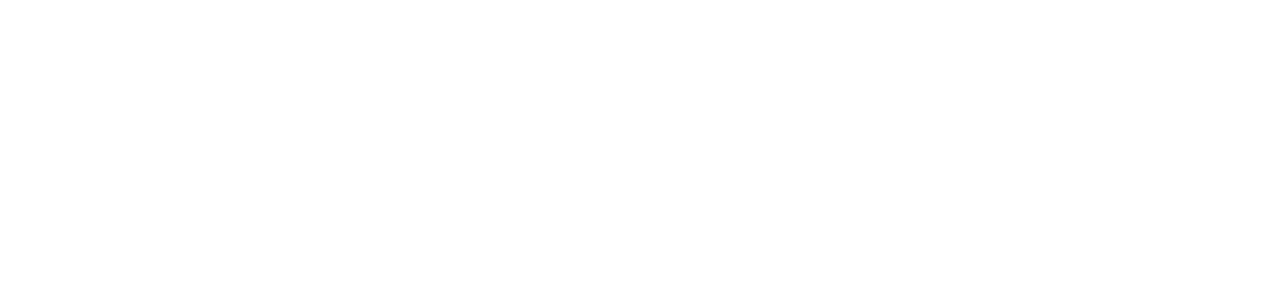
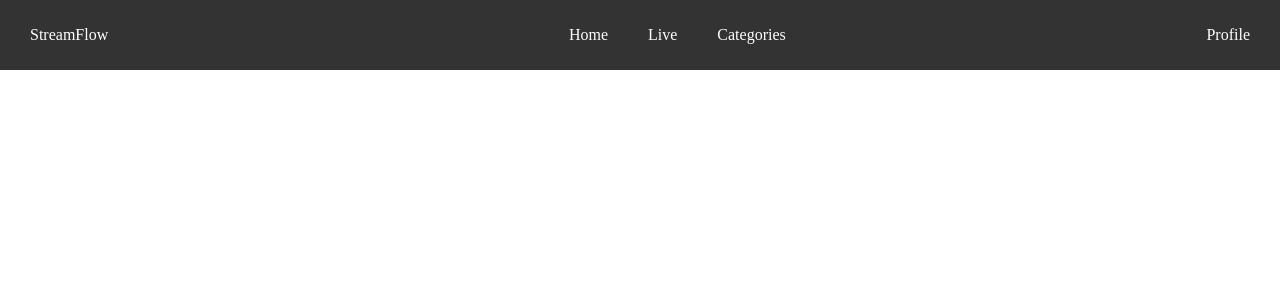
Before and after one commit to Hashim34643/StreamFlow-frontend, a React (Vite) app in the folder StreamFlow/: page / in a window 1280 px wide. Before the commit this address had no page. Shown: the top 300 px of the page. Built offline with nearby package versions, Linux system fonts and the light colour scheme.

Commit message:
Home page early stages

```diff
--- a/StreamFlow/src/App.jsx
+++ b/StreamFlow/src/App.jsx
@@ -1,6 +1,7 @@
 import { useState } from 'react'
 import { BrowserRouter as Router, Routes, Route } from 'react-router-dom';
-import SignUpForm from './Sign-up'
+import SignUpForm from "./components/Sign-up";
+import Home from "./components/Home";
 
 function App() {
 
@@ -8,6 +9,7 @@
     <>
       <Router>
         <Routes>
+          <Route path="/" element={<Home />} />
           <Route path="/sign-up" element={<SignUpForm />} />
         </Routes>
       </Router>
--- /dev/null
+++ b/StreamFlow/src/components/Home.jsx
@@ -0,0 +1,13 @@
+// Home.js
+import React from 'react';
+import Header from './Header';
+
+const Home = () => {
+  return (
+    <div>
+      <Header />
+    </div>
+  );
+};
+
+export default Home;
--- a/StreamFlow/src/components/Sign-up.jsx
+++ b/StreamFlow/src/components/Sign-up.jsx
@@ -1,5 +1,5 @@
 import { useState, useEffect } from 'react'
-import "./styles/Sign-up.css"
+import "../styles/Sign-up.css"
 
 const SignUpForm = () => {
     const [formData, setFormData] = useState({
```
